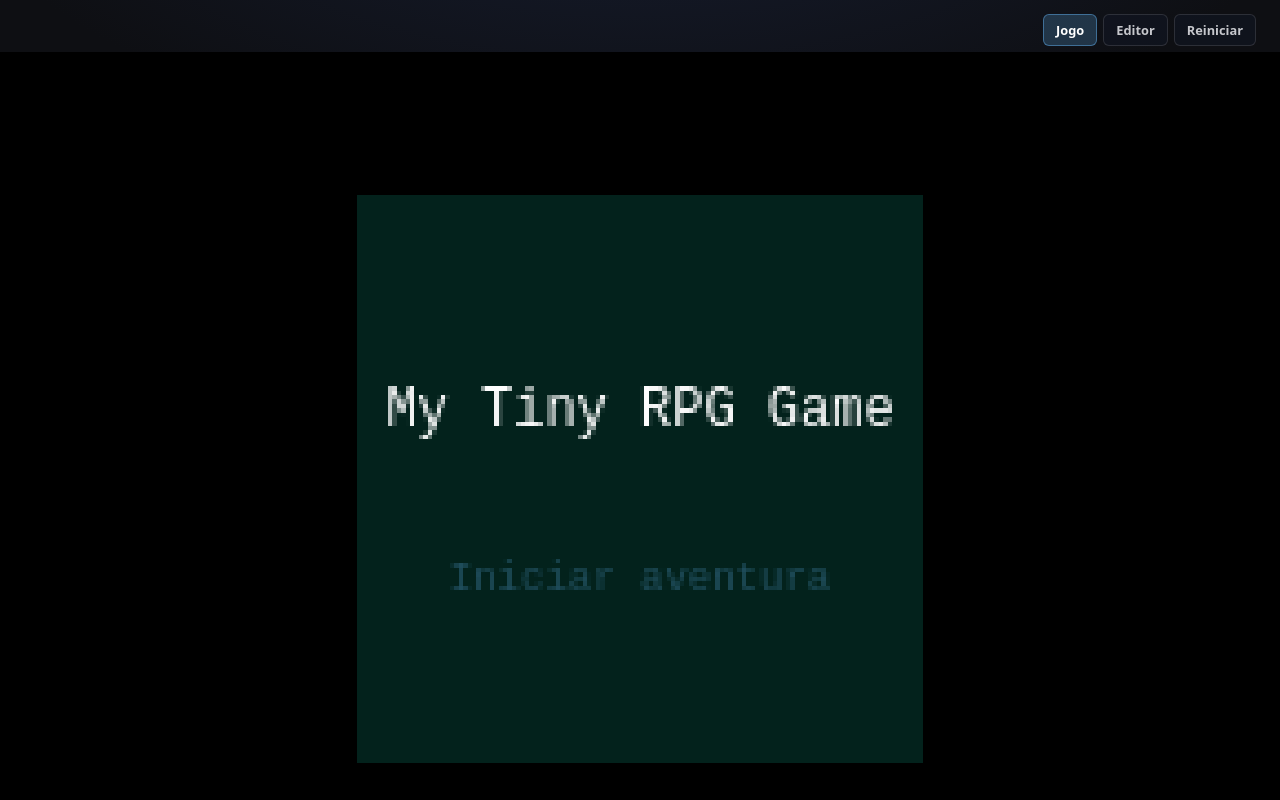
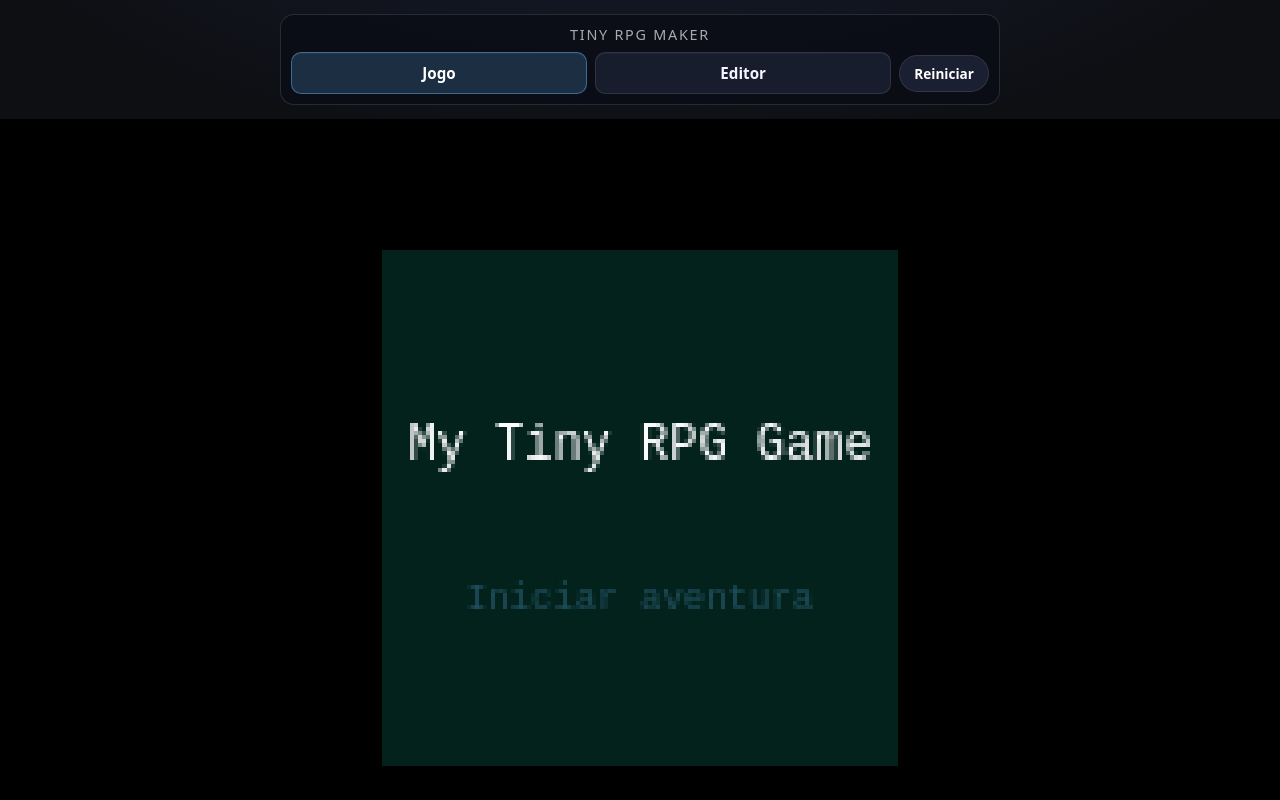
Before and after one commit to andredarcie/tiny-rpg-maker, a plain HTML site: page index.html in a window 1280 px wide. Drawn offline with Linux system fonts and the light colour scheme.

Commit message:
tiny bar

```diff
--- a/index.html
+++ b/index.html
@@ -22,15 +22,14 @@
 </head>
 <body>
     <div class="app">
-        <header>
-            <h1>Tiny RPG Maker</h1>
-        </header>
-
         <main>
             <div class="tabs">
-                <button class="tab-button active" data-tab="game" aria-selected="true">Jogo</button>
-                <button class="tab-button" data-tab="editor" aria-selected="false">Editor</button>
-                <button id="btn-reset" class="tab-button tab-action-button" type="button">Reiniciar</button>
+                <p class="tabs-title">Tiny RPG Maker</p>
+                <div class="tabs-links">
+                    <button class="tab-button active" data-tab="game" aria-selected="true">Jogo</button>
+                    <button class="tab-button" data-tab="editor" aria-selected="false">Editor</button>
+                </div>
+                <button id="btn-reset" class="tab-action-button" type="button">Reiniciar</button>
             </div>
 
             <div class="tab-content active" id="tab-game">
--- a/styles.css
+++ b/styles.css
@@ -74,53 +74,72 @@ main {
 
 .tabs {
     display: flex;
-    align-items: center;
     flex-wrap: wrap;
     gap: 8px;
-    padding: 8px;
-    border: 1px solid var(--border);
-    border-radius: 12px;
-    background: rgba(15, 19, 32, 0.72);
-    overflow-x: auto;
-    scrollbar-width: thin;
-}
-
-.tabs::-webkit-scrollbar {
-    height: 6px;
-}
-
-.tabs::-webkit-scrollbar-track {
-    background: transparent;
-}
-
-.tabs::-webkit-scrollbar-thumb {
-    background: #232734;
-    border-radius: 999px;
+    padding: clamp(6px, 2vw, 10px);
+    border: 1px solid rgba(255, 255, 255, 0.12);
+    border-radius: 14px;
+    background: rgba(10, 13, 22, 0.8);
+    width: 100%;
+    max-width: 720px;
+    margin: clamp(6px, 2vw, 14px) auto;
+}
+
+.tabs-title {
+    flex: 1 1 100%;
+    margin: 0;
+    text-align: center;
+    font-size: clamp(0.75rem, 2vw, 0.9rem);
+    letter-spacing: 0.12em;
+    text-transform: uppercase;
+    color: rgba(255, 255, 255, 0.65);
+}
+
+.tabs-links {
+    flex: 1 1 280px;
+    display: grid;
+    grid-template-columns: repeat(auto-fit, minmax(140px, 1fr));
+    gap: 8px;
 }
 
 .tab-button {
-    flex: 1 1 160px;
-    min-width: 120px;
-    padding: 8px 12px;
-    border-radius: 8px;
-    border: 1px solid var(--border);
-    background: transparent;
-    color: var(--text);
+    display: flex;
+    align-items: center;
+    justify-content: center;
+    min-height: 42px;
+    padding: 10px 14px;
+    border-radius: 10px;
+    border: 1px solid rgba(255, 255, 255, 0.1);
+    background: rgba(26, 32, 48, 0.9);
+    color: #f2f5ff;
     cursor: pointer;
     font-weight: 600;
     transition: border-color 0.15s ease, background 0.15s ease, color 0.15s ease;
     white-space: nowrap;
+    font-size: 0.95rem;
+    box-shadow: inset 0 1px 0 rgba(255, 255, 255, 0.04);
 }
 
 .tab-action-button {
     flex: 0 0 auto;
+    align-self: center;
+    padding: 8px 14px;
+    border-radius: 999px;
+    border: 1px solid rgba(255, 255, 255, 0.1);
+    background: rgba(30, 35, 55, 0.88);
+    color: #fff;
+    font-size: 0.85rem;
+    font-weight: 600;
+    cursor: pointer;
     display: none;
+    white-space: nowrap;
 }
 
 .tab-button:hover,
 .tab-button.active {
-    background: var(--panel);
-    border-color: #2d3242;
+    background: rgba(100, 181, 246, 0.2);
+    border-color: rgba(100, 181, 246, 0.45);
+    color: #fff;
 }
 
 .tab-button:focus-visible {
@@ -149,12 +168,6 @@ body.editor-mode main {
     gap: 0;
     display: flex;
     flex-direction: column;
-}
-
-body.editor-mode .tabs {
-    border-left: 0;
-    border-right: 0;
-    border-radius: 0;
 }
 
 body.editor-mode #tab-editor.tab-content {
@@ -203,44 +216,10 @@ body.game-mode main {
     min-height: 0;
 }
 
-body.game-mode .tabs {
-    align-self: flex-end;
-    flex-shrink: 0;
-    margin: 8px 16px 0;
-    padding: 6px 8px;
-    gap: 6px;
-    border: none;
-    border-radius: 999px;
-    background: transparent;
-    scrollbar-width: none;
-}
-
-body.game-mode .tabs::-webkit-scrollbar {
-    display: none;
-}
-
-body.game-mode .tab-button {
-    flex: 0 0 auto;
-    min-width: 0;
-    padding: 6px 12px;
-    font-size: 0.8rem;
-    border-radius: 6px;
-    border-color: rgba(255, 255, 255, 0.12);
-    background: rgba(18, 22, 35, 0.6);
-    color: rgba(230, 231, 235, 0.85);
-}
-
 body.game-mode .tab-action-button {
     display: inline-flex;
     justify-content: center;
     align-items: center;
-}
-
-body.game-mode .tab-button:hover,
-body.game-mode .tab-button.active {
-    background: rgba(100, 181, 246, 0.22);
-    border-color: rgba(100, 181, 246, 0.45);
-    color: #fff;
 }
 
 body.game-mode #tab-game.tab-content {
```
